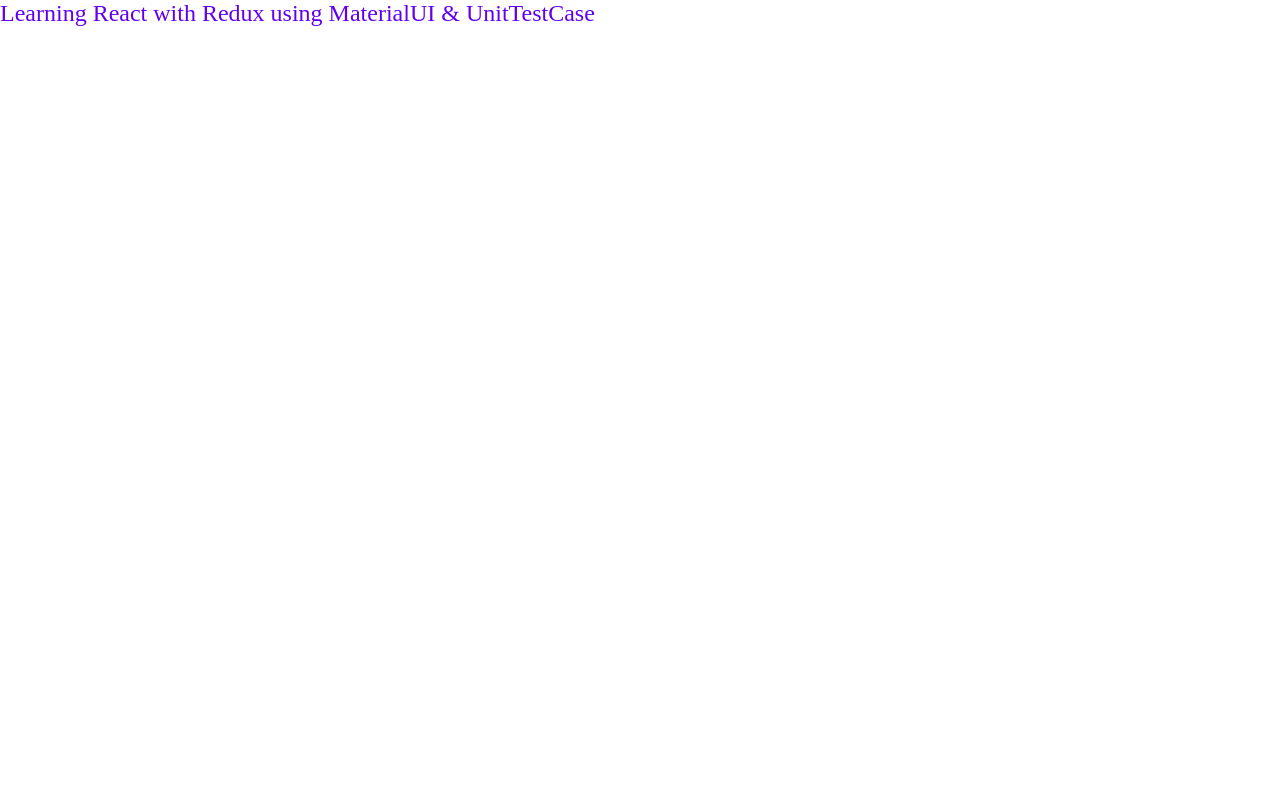
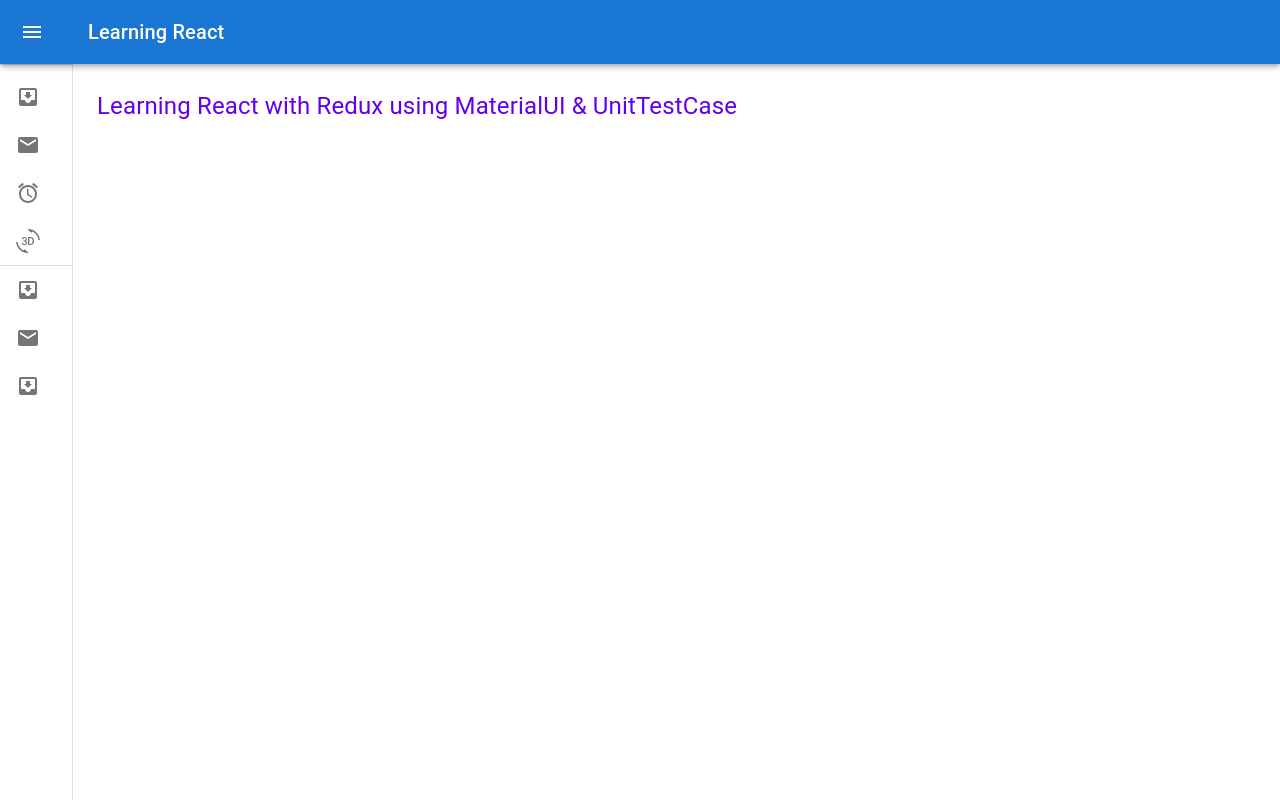
Before and after one commit to prabhudevv/Learning-Redux-MaterialUI-UnitTestCase, a React (Create React App) app in the folder learning-react-redux-materialui-unittestcase/: page / in a window 1280 px wide. Built offline with nearby package versions, Linux system fonts and the light colour scheme.

Commit message:
Added NavBar

```diff
--- a/learning-react-redux-materialui-unittestcase/src/App.js
+++ b/learning-react-redux-materialui-unittestcase/src/App.js
@@ -3,6 +3,7 @@
 import { SPACING } from './constants/styleGuide';
 import { PRIMARY_PURPLE } from './constants/colors';
 import { PROJECT_TITLE } from './constants/constants';
+import Navigation from './components/Navigation/Navigation';
 
 const useStyles = makeStyles({
   projectTitle: {
@@ -16,9 +17,11 @@
 
   return (
     <>
-      <p className={classes.projectTitle}>
-        {PROJECT_TITLE}
-      </p>
+      <Navigation>
+        <p className={classes.projectTitle}>
+          {PROJECT_TITLE}
+        </p>
+      </Navigation>
     </>
   );
 }
--- /dev/null
+++ b/learning-react-redux-materialui-unittestcase/src/components/Navigation/Navigation.js
@@ -0,0 +1,170 @@
+import * as React from 'react';
+import { styled, useTheme } from '@mui/material/styles';
+import MuiDrawer from '@mui/material/Drawer';
+import MuiAppBar from '@mui/material/AppBar';
+import MenuIcon from '@mui/icons-material/Menu';
+import ChevronLeftIcon from '@mui/icons-material/ChevronLeft';
+import ChevronRightIcon from '@mui/icons-material/ChevronRight';
+
+import {
+	Box,
+	List,
+	ListItem,
+	ListItemIcon,
+	ListItemText,
+	IconButton,
+	Divider,
+	Typography,
+	CssBaseline,
+	Toolbar
+} from '@mui/material';
+
+import {
+	items
+} from './NavigationItems';
+
+import { LEARN_REACT } from '../../constants/constants';
+
+const drawerWidth = 240;
+
+const openedMixin = (theme) => ({
+	width: drawerWidth,
+	transition: theme.transitions.create('width', {
+		easing: theme.transitions.easing.sharp,
+		duration: theme.transitions.duration.enteringScreen,
+	}),
+	overflowX: 'hidden',
+});
+
+const closedMixin = (theme) => ({
+	transition: theme.transitions.create('width', {
+		easing: theme.transitions.easing.sharp,
+		duration: theme.transitions.duration.leavingScreen,
+	}),
+	overflowX: 'hidden',
+	width: `calc(${theme.spacing(7)} + 1px)`,
+	[theme.breakpoints.up('sm')]: {
+		width: `calc(${theme.spacing(9)} + 1px)`,
+	},
+});
+
+const DrawerHeader = styled('div')(({ theme }) => ({
+	display: 'flex',
+	alignItems: 'center',
+	justifyContent: 'flex-end',
+	padding: theme.spacing(0, 1),
+	// necessary for content to be below app bar
+	...theme.mixins.toolbar,
+}));
+
+const AppBar = styled(MuiAppBar, {
+	shouldForwardProp: (prop) => prop !== 'open',
+})(({ theme, open }) => ({
+	zIndex: theme.zIndex.drawer + 1,
+	transition: theme.transitions.create(['width', 'margin'], {
+		easing: theme.transitions.easing.sharp,
+		duration: theme.transitions.duration.leavingScreen,
+	}),
+	...(open && {
+		marginLeft: drawerWidth,
+		width: `calc(100% - ${drawerWidth}px)`,
+		transition: theme.transitions.create(['width', 'margin'], {
+			easing: theme.transitions.easing.sharp,
+			duration: theme.transitions.duration.enteringScreen,
+		}),
+	}),
+}));
+
+const Drawer = styled(MuiDrawer, { shouldForwardProp: (prop) => prop !== 'open' })(
+	({ theme, open }) => ({
+		width: drawerWidth,
+		flexShrink: 0,
+		whiteSpace: 'nowrap',
+		boxSizing: 'border-box',
+		...(open && {
+			...openedMixin(theme),
+			'& .MuiDrawer-paper': openedMixin(theme),
+		}),
+		...(!open && {
+			...closedMixin(theme),
+			'& .MuiDrawer-paper': closedMixin(theme),
+		}),
+	}),
+);
+
+export default function MiniDrawer(props) {
+	const theme = useTheme();
+	const [open, setOpen] = React.useState(false);
+
+	const handleDrawerOpen = () => {
+		setOpen(true);
+	};
+
+	const handleDrawerClose = () => {
+		setOpen(false);
+	};
+
+	const createItem = (value, index) => (
+		<ListItem button key={index}>
+			<ListItemIcon>
+				{value.icon}
+			</ListItemIcon>
+			<ListItemText primary={value.label} />
+		</ListItem>
+	);
+
+	const navigationItemsAbove = [];
+	const navigationItemsBelow = [];
+
+	items.forEach((value, index) => {
+		const item = createItem(value, index);
+		(value.aboveBreaker) ? navigationItemsAbove.push(item) : navigationItemsBelow.push(item);
+	})
+
+	const displayItems = [
+		<></>,
+		...navigationItemsAbove,
+		<Divider />,
+		...navigationItemsBelow,
+		<></>
+	]
+	return (
+		<Box sx={{ display: 'flex' }}>
+			<CssBaseline />
+			<AppBar position="fixed" open={open}>
+				<Toolbar>
+					<IconButton
+						color="inherit"
+						aria-label="open drawer"
+						onClick={handleDrawerOpen}
+						edge="start"
+						sx={{
+							marginRight: '36px',
+							...(open && { display: 'none' }),
+						}}
+					>
+						<MenuIcon />
+					</IconButton>
+					<Typography variant="h6" noWrap component="div">
+						{LEARN_REACT}
+					</Typography>
+				</Toolbar>
+			</AppBar>
+			<Drawer variant="permanent" open={open}>
+				<DrawerHeader>
+					<IconButton onClick={handleDrawerClose}>
+						{theme.direction === 'rtl' ? <ChevronRightIcon /> : <ChevronLeftIcon />}
+					</IconButton>
+				</DrawerHeader>
+				<Divider />
+				<List>
+					{displayItems}
+				</List>
+			</Drawer>
+			<Box component="main" sx={{ flexGrow: 1, p: 3 }}>
+				<DrawerHeader />
+				{props.children}
+			</Box>
+		</Box>
+	);
+}
--- /dev/null
+++ b/learning-react-redux-materialui-unittestcase/src/components/Navigation/NavigationItems.js
@@ -0,0 +1,14 @@
+import InboxIcon from '@mui/icons-material/MoveToInbox';
+import MailIcon from '@mui/icons-material/Mail';
+import AccessAlarm from '@mui/icons-material/AccessAlarm';
+import ThreeDRotation from '@mui/icons-material/ThreeDRotation';
+
+export const items = [
+	{ label: 'Inbox', icon: <InboxIcon size="mediun" />, path: '/', aboveBreaker: true },
+	{ label: 'Starred', icon: <MailIcon size="mediun" />, path: '/', aboveBreaker: true },
+	{ label: 'Send email', icon: <AccessAlarm size="mediun" />, path: '/', aboveBreaker: true },
+	{ label: 'Drafts', icon: <ThreeDRotation size="mediun" />, path: '/', aboveBreaker: true },
+	{ label: 'All mail', icon: <InboxIcon size="mediun" />, path: '/', aboveBreaker: false },
+	{ label: 'Trash', icon: <MailIcon size="mediun" />, path: '/', aboveBreaker: false },
+	{ label: 'Spam', icon: <InboxIcon size="mediun" />, path: '/', aboveBreaker: false }
+];
--- a/learning-react-redux-materialui-unittestcase/src/constants/constants.js
+++ b/learning-react-redux-materialui-unittestcase/src/constants/constants.js
@@ -1 +1,2 @@
 export const PROJECT_TITLE = 'Learning React with Redux using MaterialUI & UnitTestCase';
+export const LEARN_REACT = 'Learning React';
```
